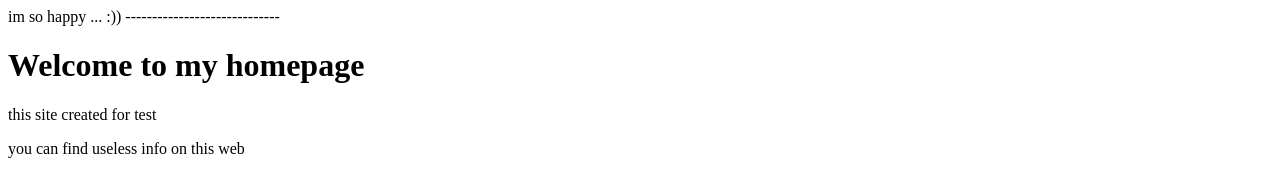
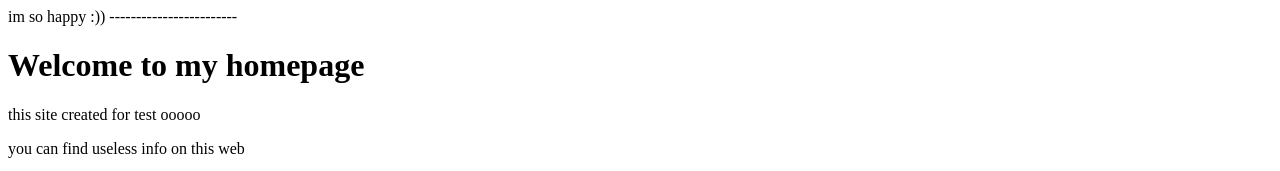
Before and after one commit to DanialFaraji/webtest, a plain HTML site: page index.html in a window 1280 px wide. Shown: the top 171 px of the page. Drawn offline with Linux system fonts and the light colour scheme.

Commit message:
modified text 11

```diff
--- a/index.html
+++ b/index.html
@@ -3,9 +3,9 @@
 <title> my homepage </title>
 </head>
 <body>
-<p> im so happy ... :)) ----------------------------- </p>
+<p> im so happy :)) ------------------------ </p>
 <h1> Welcome to my homepage </h1>
-<p> this site created for test </p>
+<p> this site created for test ooooo </p>
 <p> you can find useless info on this web </p>
 <p> Lorem ipsum dolor sit amet, nam tale insolens necessitatibus ea, ad nam primis eligendi. His equidem nusquam gloriatur ne, sea aeque maluisset te. Pri nulla mollis inermis at, an lorem dicam usu. Quod sumo nominati in eam, mundi molestie constituto mea ut. Unum liberavisse mei ea. An verterem signiferumque mel, cum congue graece regione cu. </p>
 <a href="abautme.html">About Me</a>
```
